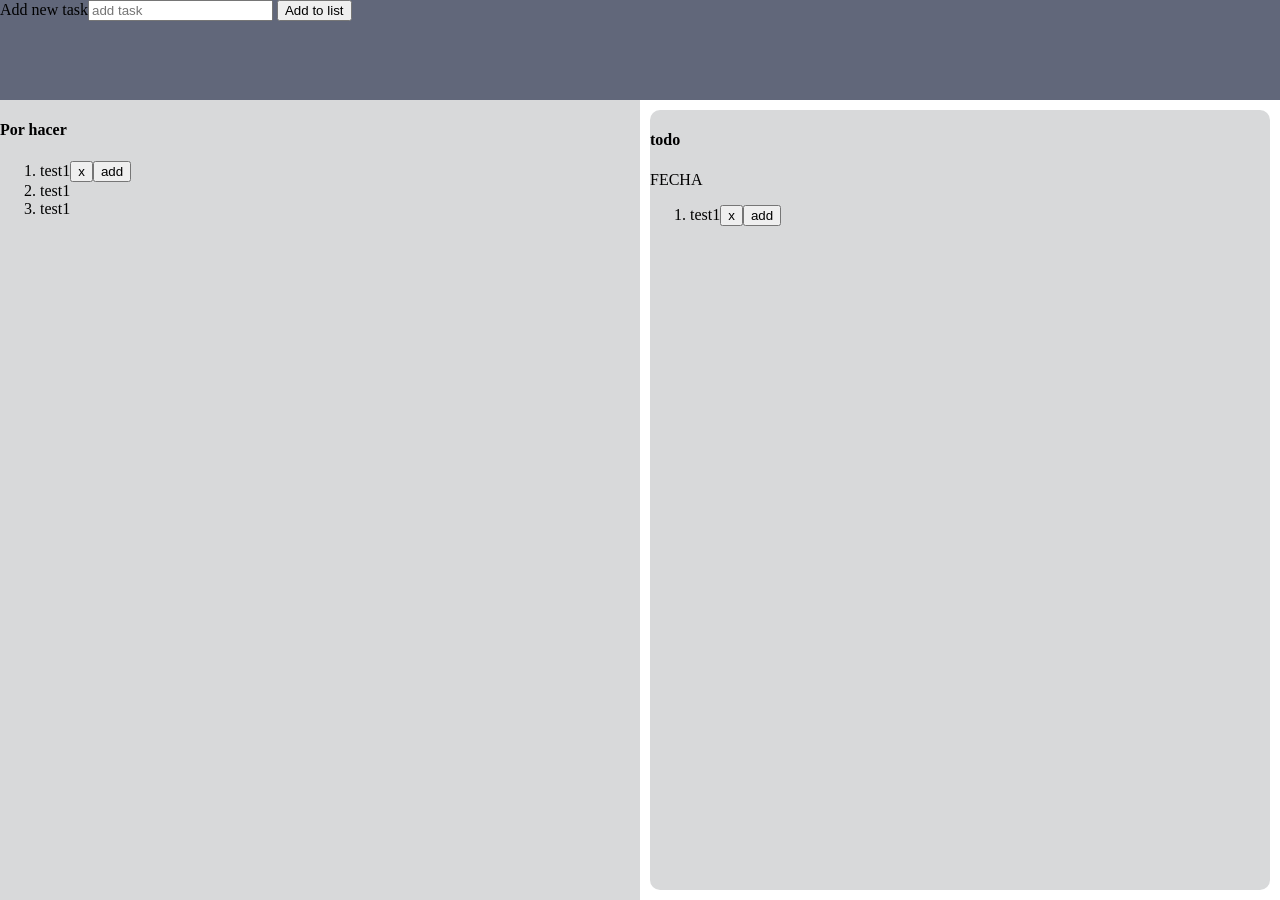
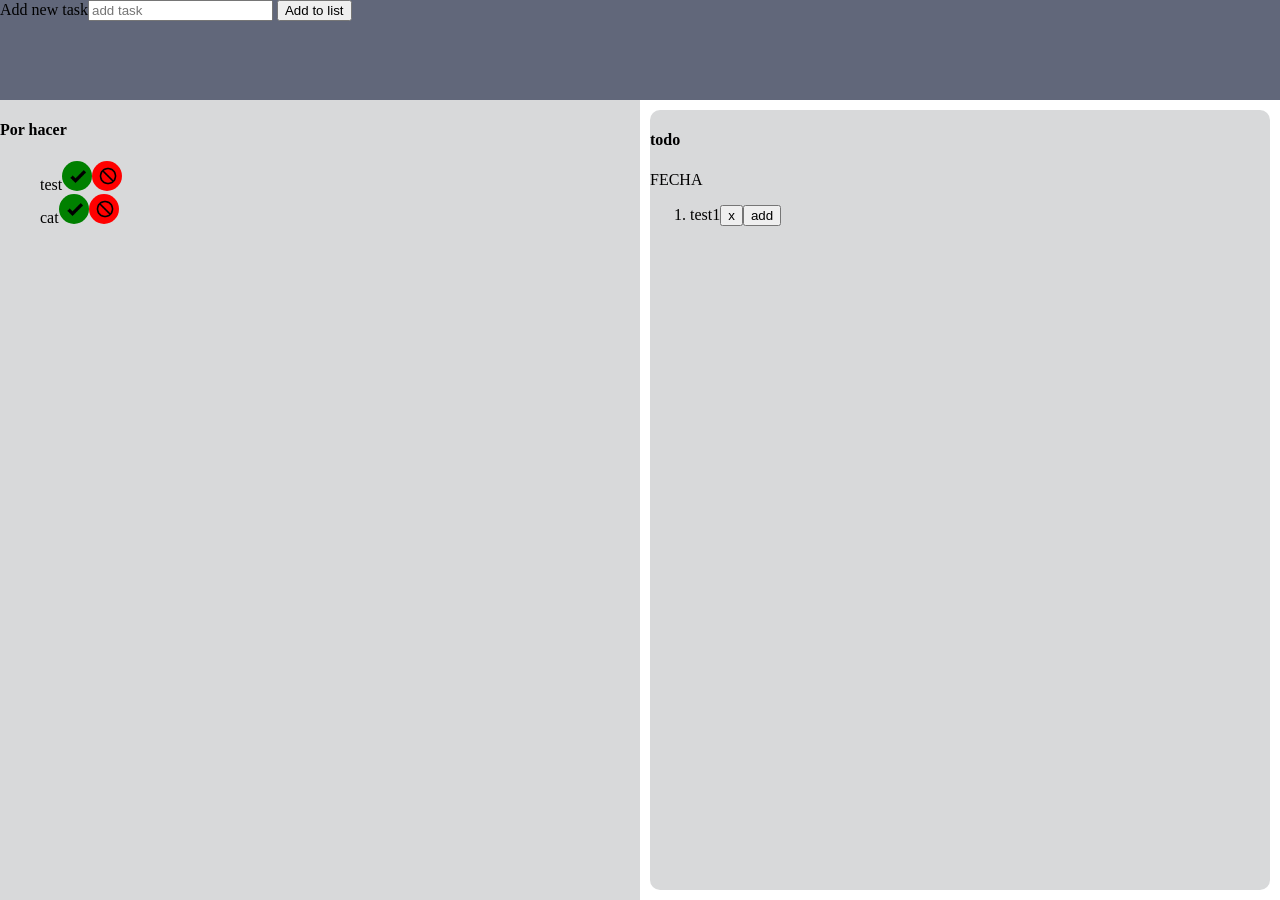
Before and after one commit to c-dez/app_lista_de_tareas, a plain HTML site: page index.html in a window 1280 px wide. Drawn offline with Linux system fonts and the light colour scheme.

Commit message:
added IIFE to generate taskList from array

```diff
--- a/app.js
+++ b/app.js
@@ -1,3 +1,6 @@
+let taskArray = ['test', 'cat']
+const ol = document.querySelector('.task-list>ol')
+
 const createAddBtn = ()=>{
     const addBtn = document.createElement('button');
     addBtn.classList.add('addbtn');
@@ -33,19 +36,26 @@ const createRemoveBtn = ()=>{
 
     return removeBtn;
 }
-const ol = document.querySelector('.task-list>ol')
-// ol.appendChild(createAddBtn())
-// ol.appendChild(createRemoveBtn())
 
-let taskArray = ['test',]
+
 
 const submitBtn = document.querySelector('.submitBtn')
-const addToTaskList = ()=>{
+const addToTaskList = ()=>{//push to array and cleans value
     const inputText = document.querySelector('.inputText')
     if(inputText.value){
         taskArray.push(inputText.value)
-        const li = document.createElement('li')
-        console.log(taskArray)
-
+        inputText.value = ''
     }
 }
+
+
+
+(()=>{//creates list form array
+    taskArray.forEach(item=>{
+        const task = document.createElement('div')
+        task.textContent = item
+        ol.appendChild(task)
+        task.appendChild(createAddBtn())
+        task.appendChild(createRemoveBtn())
+    })
+})()
--- a/index.html
+++ b/index.html
@@ -16,9 +16,7 @@
         <div class="task-list">
             <h4>Por hacer</h4>
             <ol>
-                <li>test1<button>x</button><button>add</button></li>
-                <li>test1</li>
-                <li>test1</li>
+
             </ol>
         </div>
         <div class="todo-list">
```
